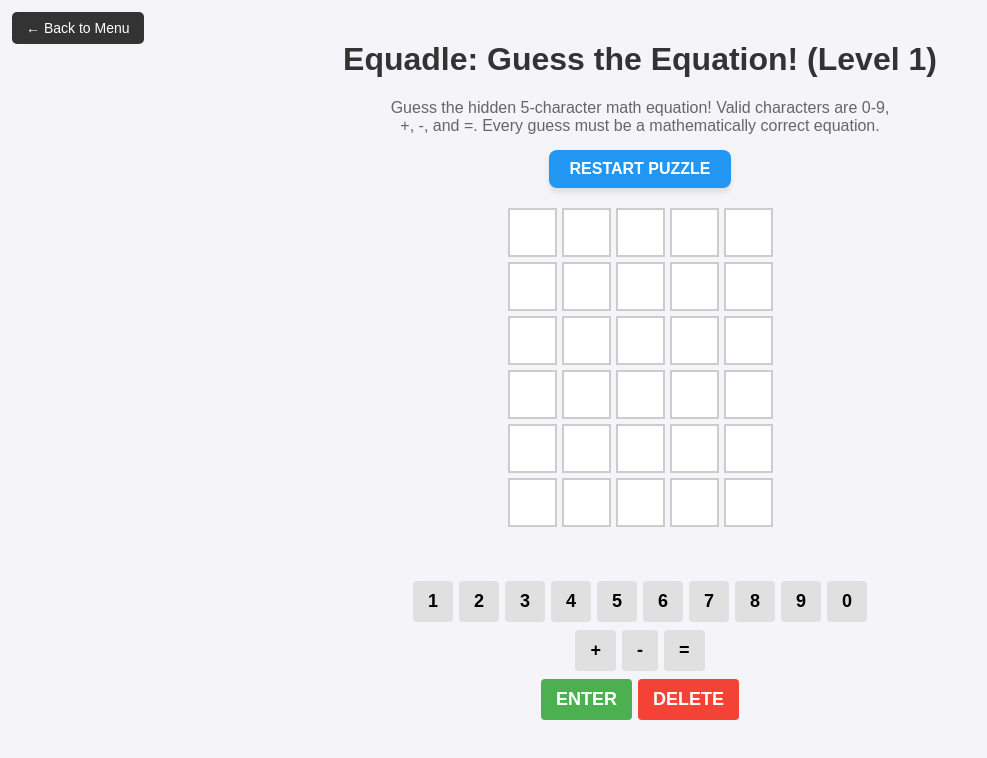
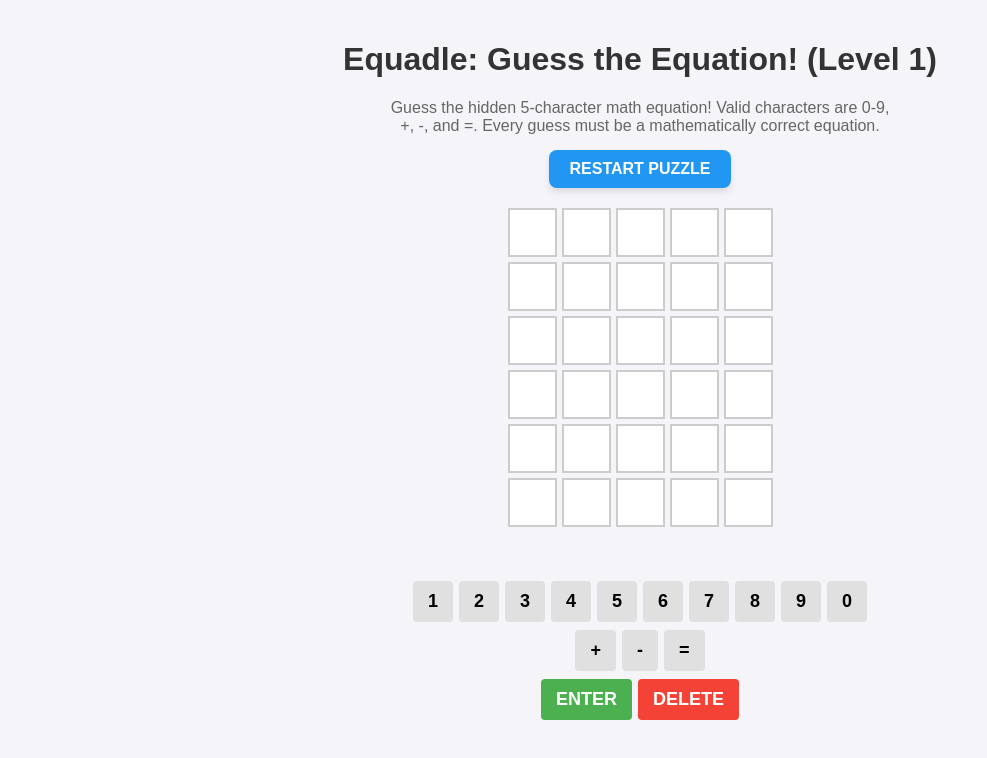
Before and after one commit to tanpengchuanvincent-dev/Equadle, a plain HTML site: page level-1/index.html in a window 1280 px wide. Shown: the whole page, without its empty margins (0-987 px from the left). Drawn offline with Linux system fonts and the light colour scheme.

Commit message:
Update index.html

```diff
--- a/level-1/index.html
+++ b/level-1/index.html
@@ -109,7 +109,6 @@
     </style>
 </head>
 <body>
-<a href="../" style="position: fixed; top: 12px; left: 12px; z-index: 9999; padding: 8px 14px; background: #333; color: #fff; text-decoration: none; border-radius: 5px; font-family: sans-serif; font-size: 14px;">&larr; Back to Menu</a>
 
     <h1>Equadle: Guess the Equation! (Level 1)</h1>
     <p class="instructions">Guess the hidden 5-character math equation! Valid characters are 0-9, +, -, and =. Every guess must be a mathematically correct equation.</p>
```
